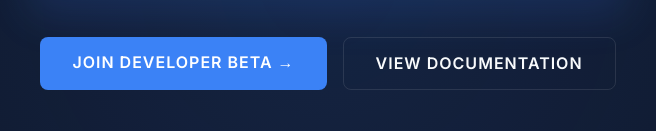
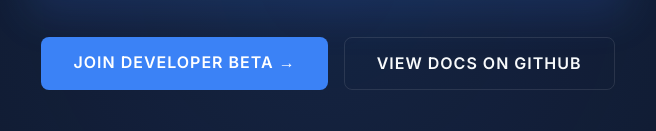
Before and after one commit to XibalbaTechSol/XibalbaTechSol.github.io, a plain HTML site: page index.html in a window 1280 px wide. Shown: the part 821-952 px from the top of the page, 312-968 px from the left. Drawn offline with nearby package versions, Linux system fonts and the light colour scheme.

Commit message:
Update docs links to point to GitHub wiki

```diff
--- a/index.html
+++ b/index.html
@@ -64,7 +64,7 @@
 
             <div class="hero-badges">
                 <a href="#contact" class="btn" style="text-decoration: none;">Join Developer Beta &rarr;</a>
-                <a href="#architecture" class="btn-outline" style="text-decoration: none;">View Documentation</a>
+                <a href="https://github.com/XibalbaTechSol/integrity-wiki" target="_blank" class="btn-outline" style="text-decoration: none;">View Docs on GitHub</a>
             </div>
         </div>
     </header>
@@ -467,7 +467,7 @@
             <!-- CTA Buttons -->
             <div class="text-center" style="margin-top: 4rem; display: flex; justify-content: center; gap: 1rem; flex-wrap: wrap;">
                 <a href="https://xibalbatechsol.github.io/docs/whitepaper.pdf" target="_blank" class="btn">Read the Whitepaper &rarr;</a>
-                <a href="https://github.com/XibalbaTechSol" target="_blank" class="btn-outline">View on GitHub &rarr;</a>
+                <a href="https://github.com/XibalbaTechSol/integrity-wiki" target="_blank" class="btn-outline">View Docs on GitHub &rarr;</a>
             </div>
         </div>
     </section>
```
